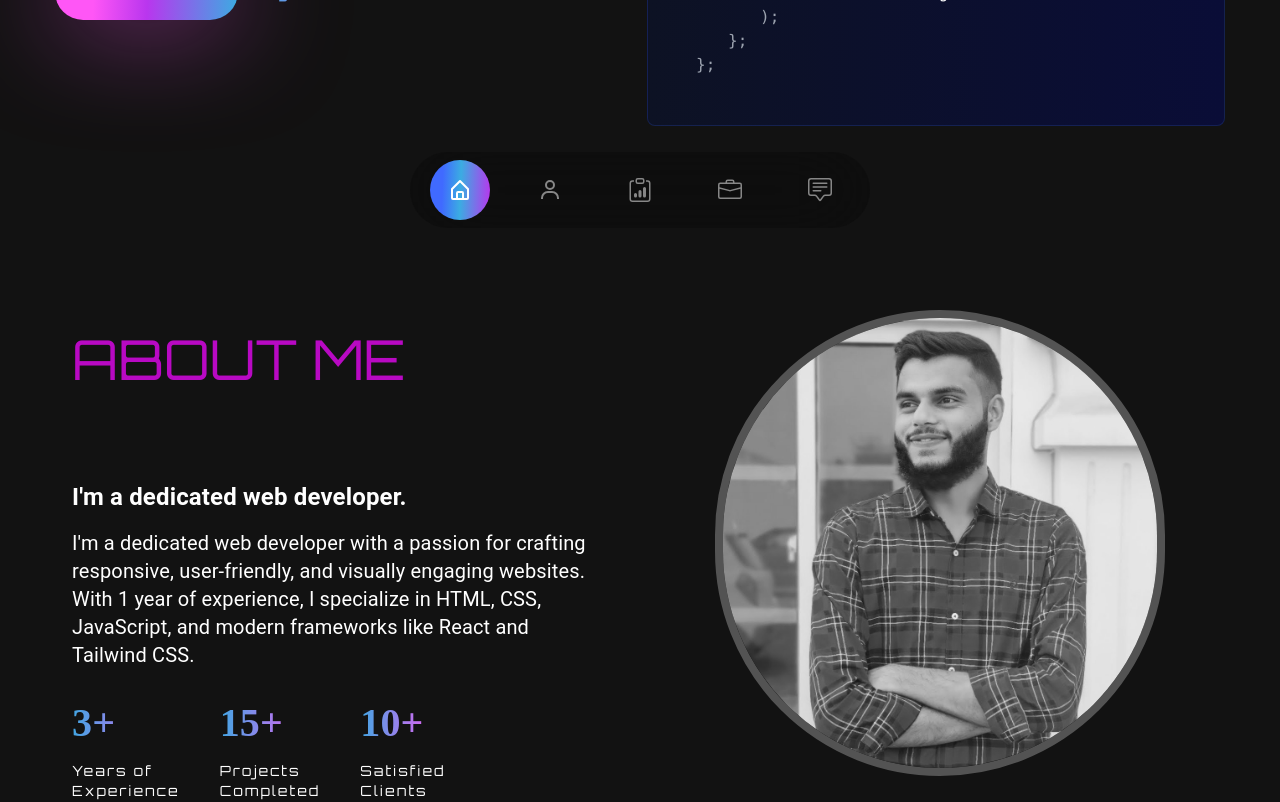
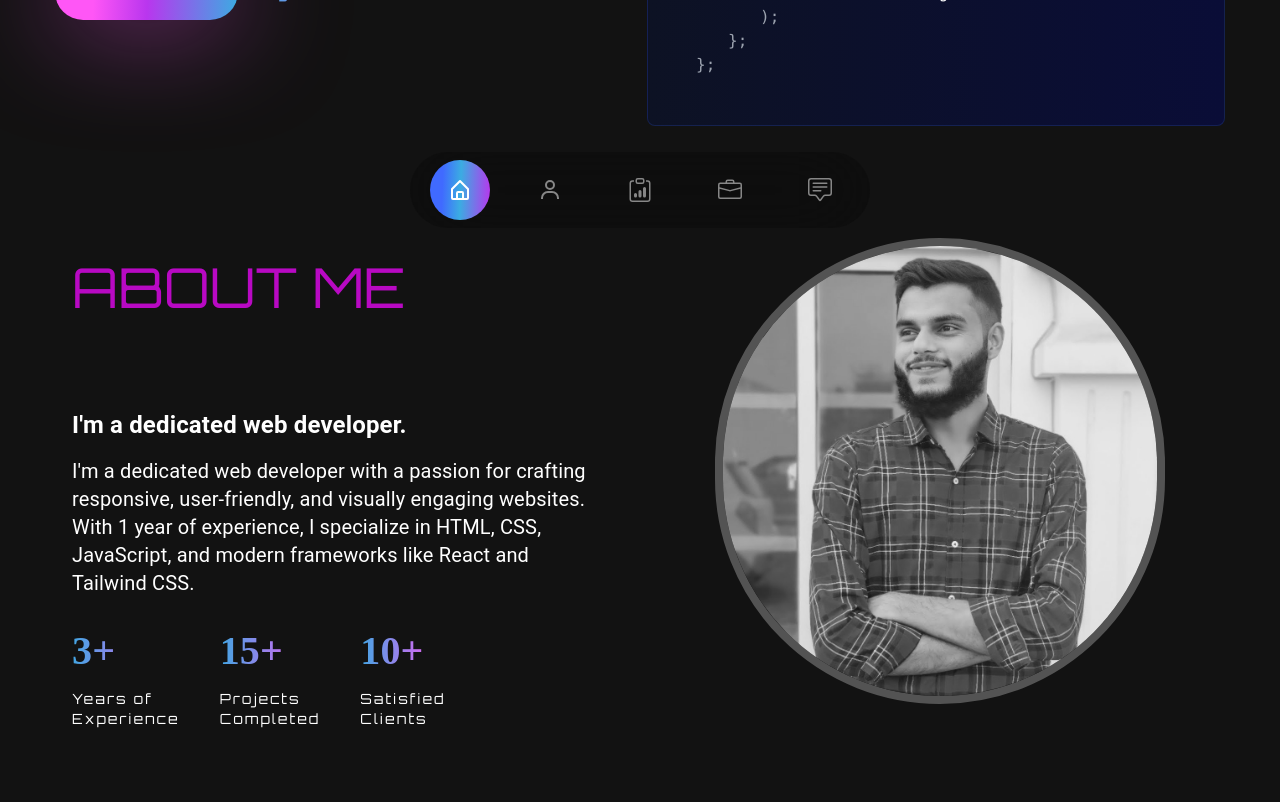
Before and after one commit to Hasanale/React-Portfolio, a React (Vite) app: page / in a window 1280 px wide. Shown: the part 560-1362 px from the top of the page. Built offline with nearby package versions, Linux system fonts and the light colour scheme; a web font is replaced by a local one.

Commit message:
modifications

```diff
--- a/src/components/About.jsx
+++ b/src/components/About.jsx
@@ -8,7 +8,7 @@ function About() {
   return (
     <div id="about" ref={ref}>
       <div className="px-10">
-        <div className="flex flex-col pt-28 pb-20  lg:flex-row items-center gap-y-8 lg:gap-y-0 justify-center">
+        <div className="flex flex-col pt-10 pb-10 lg:flex-row items-center gap-y-8 lg:gap-y-0 justify-center">
           {/* Text section */}
           <div className="w-full lg:w-1/2 px-4 lg:px-8">
             <h2 className="mt-20 h2 text-accent text-[45px] lg:text-[55px] mb-20">
--- a/src/components/Timeline.jsx
+++ b/src/components/Timeline.jsx
@@ -21,7 +21,7 @@ function Timeline() {
   return (
     <div id="history">
       <div className="items-container">
-        <h1 className="h2 mt-20 text-accent text-center text-[45px] lg:text-[55px] mb-20">
+        <h1 className="h2 mt-10 text-accent text-center text-[45px] lg:text-[55px] mb-20">
           Experience
         </h1>
         <style>
```
